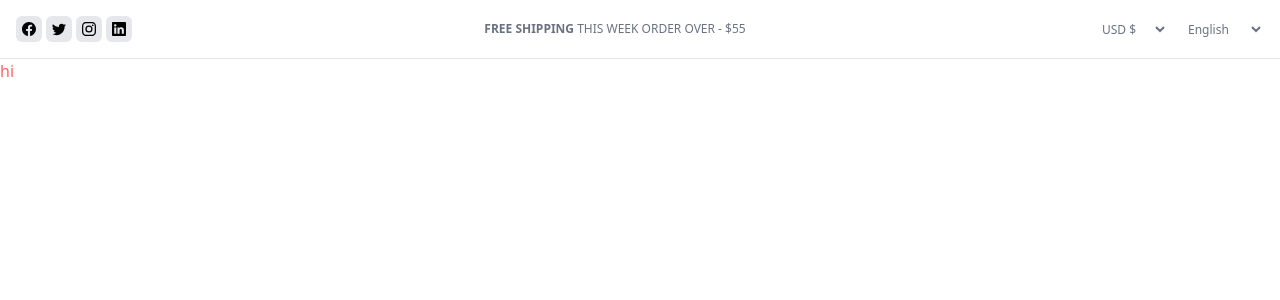
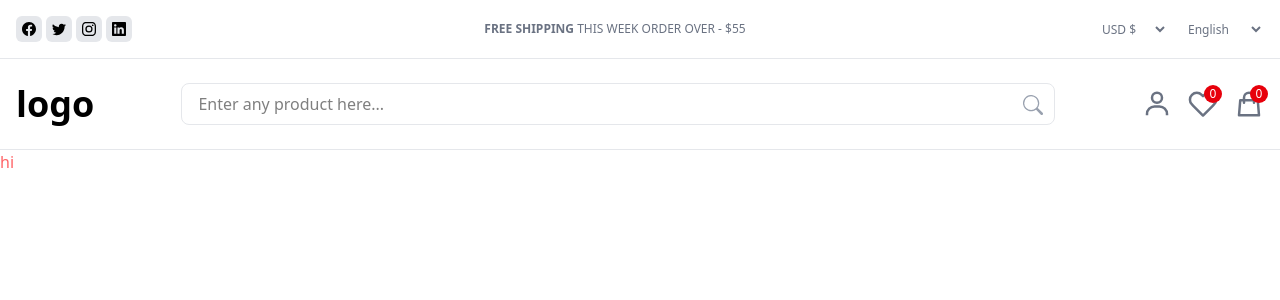
Before and after one commit to RithmaRandima/Aura-fashion-NEXT.js, a Next.js app: page / in a window 1280 px wide. Shown: the top 300 px of the page. Built offline with nearby package versions, Linux system fonts and the light colour scheme.

Commit message:
completed Top main bar

```diff
--- a/app/layout.tsx
+++ b/app/layout.tsx
@@ -1,8 +1,9 @@
 import type { Metadata } from "next";
 import { Geist, Geist_Mono } from "next/font/google";
 import "./globals.css";
-import Link from "next/link";
 import HeaderTop from "@/components/HeaderTop";
+
+import HeaderMain from "@/components/HeaderMain";
 
 const geistSans = Geist({
   variable: "--font-geist-sans",
@@ -30,6 +31,7 @@
         className={`${geistSans.variable} ${geistMono.variable} antialiased`}
       >
         <HeaderTop />
+        <HeaderMain />
         {children}
       </body>
     </html>
--- /dev/null
+++ b/components/HeaderMain.jsx
@@ -0,0 +1,48 @@
+import React from "react";
+import { BiUser } from "react-icons/bi";
+import { BsSearch } from "react-icons/bs";
+import { FiHeart } from "react-icons/fi";
+import { HiOutlineShoppingBag } from "react-icons/hi";
+
+const HeaderMain = () => {
+  return (
+    <div className="border-b border-gray-200 py-6">
+      <div className="p-4 py-0 sm:flex justify-between items-center">
+        <div className="font-bold text-4xl text-center pb-4 sm:pb-0 text-black">
+          logo
+        </div>
+
+        <div className="w-full sm:w-[300px] md:w-[70%] relative">
+          <input
+            type="text"
+            className="border-gray-200 border p-2 px-4 rounded-lg w-full"
+            placeholder="Enter any product here..."
+          />
+          <BsSearch
+            className="absolute right-0 top-0 mr-3 mt-3 text-gray-400"
+            size={20}
+          />
+        </div>
+        <div className="hidden lg:flex gap-4 text-gray-500 text-[30px]">
+          <BiUser />
+
+          <div className="relative">
+            <FiHeart />
+            <div className="bg-red-600 rounded-full absolute top-0 right-0 w-[18px] h-[18px] text-[12px] text-white grid place-items-center translate-x-1 -translate-y-1">
+              0
+            </div>
+          </div>
+
+          <div className="relative">
+            <HiOutlineShoppingBag />
+            <div className="bg-red-600 rounded-full absolute top-0 right-0 w-[18px] h-[18px] text-[12px] text-white grid place-items-center translate-x-1 -translate-y-1">
+              0
+            </div>
+          </div>
+        </div>
+      </div>
+    </div>
+  );
+};
+
+export default HeaderMain;
```
